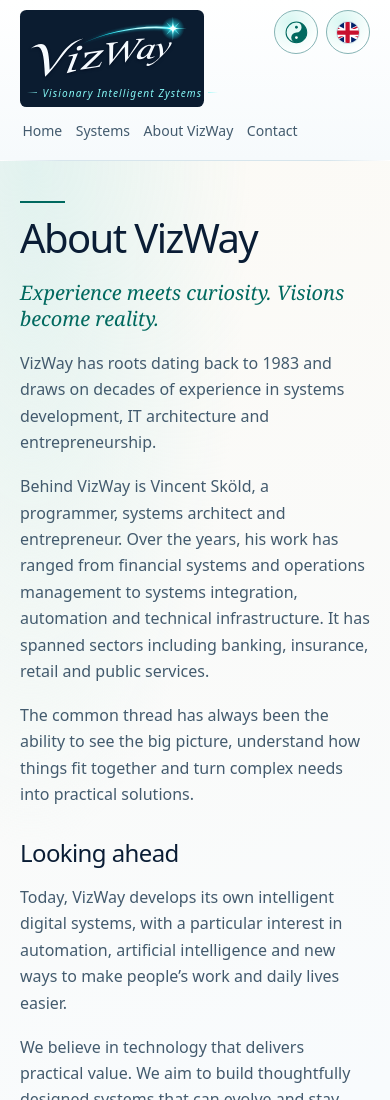
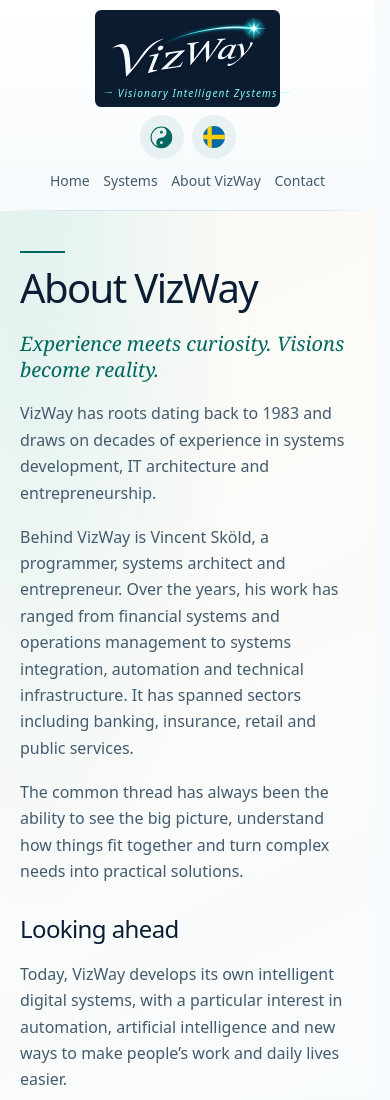
Before and after one commit to Vizway/VizWay-web, an Astro site: page /en/om in a window 390 px wide. Shown: the top 1100 px of the page. Built offline with nearby package versions, Linux system fonts and the light colour scheme; Astro itself is replaced by a stand-in of ours.

Commit message:
VizWay Webb v1.3c - Harmonisk responsiv header

```diff
--- a/src/components/LanguageSwitcher.astro
+++ b/src/components/LanguageSwitcher.astro
@@ -1,5 +1,5 @@
 ---
-// Visar det aktiva språkets flagga och länkar till sidans andra språk.
+// Visar målspråkets flagga och länkar till motsvarande sida.
 import { languages, localizePath } from '../lib/i18n';
 import type { Locale } from '../lib/i18n';
 
@@ -9,11 +9,12 @@ interface Props {
 
 const { locale } = Astro.props;
 const target = languages[locale === 'sv' ? 1 : 0];
+const label = target.locale === 'en' ? 'Switch to English' : 'Byt till svenska';
 ---
 
 <a class="language-switcher planet-control" href={localizePath(target.locale, Astro.url.pathname)}
-   lang={target.locale} hreflang={target.locale} aria-label={target.name} title={target.name}>
-   {locale === 'sv' ? (
+   lang={target.locale} hreflang={target.locale} aria-label={label} title={label}>
+   {target.locale === 'sv' ? (
       <svg class="language-flag" viewBox="0 0 16 10" preserveAspectRatio="xMidYMid slice" aria-hidden="true">
          <path fill="#006aa7" d="M0 0h16v10H0Z" />
          <path fill="#fecc02" d="M0 4h16v2H0ZM5 0h2v10H5Z" />
@@ -32,9 +33,8 @@ const target = languages[locale === 'sv' ? 1 : 0];
 <style>
    .language-flag {
       display: block;
-      inline-size: 1.45rem;
-      block-size: 1.45rem;
-      border: 1px solid var(--line);
+      inline-size: 1.375rem;
+      block-size: 1.375rem;
       border-radius: 50%;
       overflow: hidden;
    }
--- a/src/components/SiteHeader.astro
+++ b/src/components/SiteHeader.astro
@@ -1,5 +1,5 @@
 ---
-// Visar logotyp och kontroller ovanför huvudnavigationen.
+// Visar logotyp, kontroller och navigation i en gemensam responsiv header.
 import BrandLogo from './BrandLogo.astro';
 import LanguageSwitcher from './LanguageSwitcher.astro';
 import ThemeToggle from './ThemeToggle.astro';
@@ -22,6 +22,7 @@ const path = localizePath(locale, Astro.url.pathname);
       <div class="header-brand">
          <a class="brand" href={localizePath(locale, sitePaths.home)} aria-label={`${name}, ${ui.homeLink}`}><BrandLogo /></a>
       </div>
+      <div class="header-actions">
          <div class="header-options">
             <ThemeToggle {locale} />
             <LanguageSwitcher {locale} />
@@ -41,34 +42,75 @@ const path = localizePath(locale, Astro.url.pathname);
             </ul>
          </nav>
       </div>
+   </div>
 </header>
 
 <style>
+   .site-header {
+      container-type: inline-size;
+   }
+
    .header-inner {
+      display: grid;
+      gap: 0.5rem clamp(1rem, 3cqi, 2.75rem);
       padding-block: 0.65rem;
    }
 
    .header-brand {
-      container-type: inline-size;
+      min-inline-size: 0;
+   }
+
+   .header-brand :global(.brand-logo) {
+      justify-items: center;
    }
 
    .brand {
       --brand-padding: clamp(0.35rem, 1.75vw, 0.65rem);
-      --brand-size: min(clamp(3.5rem, 4.15vw, 4rem), (100cqi - 2 * var(--brand-padding)) / 4);
+      --brand-size: min(clamp(3.5rem, 4.15vw, 4rem), (100cqi - 2 * var(--gutter) - 2 * var(--brand-padding)) / 4);
       display: block;
       inline-size: fit-content;
+      margin-inline: auto;
       padding: 0.3rem var(--brand-padding) 0.4rem;
       border-radius: 0.4rem;
       background: light-dark(#0b1c30, transparent);
       text-decoration: none;
    }
 
+   .header-actions {
+      display: grid;
+      min-inline-size: 0;
+      align-content: space-between;
+      gap: 0.25rem;
+   }
+
    .header-options {
       display: flex;
-      min-inline-size: calc(2 * var(--size-planet) + 0.5rem);
       align-items: center;
+      justify-content: center;
+      gap: 0.5rem;
+   }
+
+   /* Två kolumner får plats när logotypen och den bredare engelska menyn ryms med marginal. */
+   @container (min-width: 43rem) {
+      .header-inner {
+         grid-template-columns: auto minmax(0, 1fr);
+      }
+
+      .header-brand {
+         align-self: center;
+      }
+
+      .header-brand :global(.brand-logo) {
+         justify-items: start;
+      }
+
+      .brand {
+         margin-inline: 0;
+      }
+
+      .header-options {
          justify-content: end;
-      gap: 0.5rem;
+      }
    }
 
    @media (max-width: 28rem) {
--- a/src/styles/global.css
+++ b/src/styles/global.css
@@ -116,6 +116,10 @@ a:hover {
 
 
 /* Gemensamma färger för sidhuvud och sidfot. */
+:root:has(.site-header) {
+   scrollbar-gutter: stable;
+}
+
 .site-header, .site-footer {
    --band-tone: var(--surface);
    --band-edge: light-dark(#f6fafc, #102035);
@@ -144,20 +148,10 @@ a:hover {
    color: var(--muted);
 }
 
-.header-inner {
-   display: grid;
-   grid-template-columns: minmax(0, 1fr) auto;
-   align-items: start;
-   gap: 0.35rem clamp(0.5rem, 2vw, 1.25rem);
-}
-
-.main-nav {
-   grid-column: 1 / -1;
-}
-
 .main-nav ul {
    display: flex;
    flex-wrap: wrap;
+   justify-content: center;
    gap: 0.15rem clamp(0.35rem, 2vw, 1.5rem);
    margin: 0;
    padding: 0;
@@ -186,14 +180,18 @@ a:hover {
    block-size: var(--size-planet);
    place-items: center;
    padding: 0;
-   border: 1px solid color-mix(in srgb, var(--accent) 35%, var(--line));
+   border: 0;
    border-radius: 50%;
-   background: radial-gradient(circle at 35% 25%, var(--accent-surface), var(--surface) 78%);
+   background: color-mix(in srgb, var(--accent) 7%, transparent);
    color: var(--accent);
 }
 
-.planet-control:is(:hover, [aria-pressed='true']) {
-   border-color: var(--accent);
+.planet-control[aria-pressed='true'] {
+   background-color: color-mix(in srgb, var(--accent) 11%, transparent);
+}
+
+.planet-control:hover {
+   background-color: color-mix(in srgb, var(--accent) 17%, transparent);
 }
 
 
```
Also changed, not shown: STATUS.md (+31 -1 lines), _doc/ATT-GÖRA.md (+26 -1 lines). Lines whose indentation alone changed are shown as unchanged.
